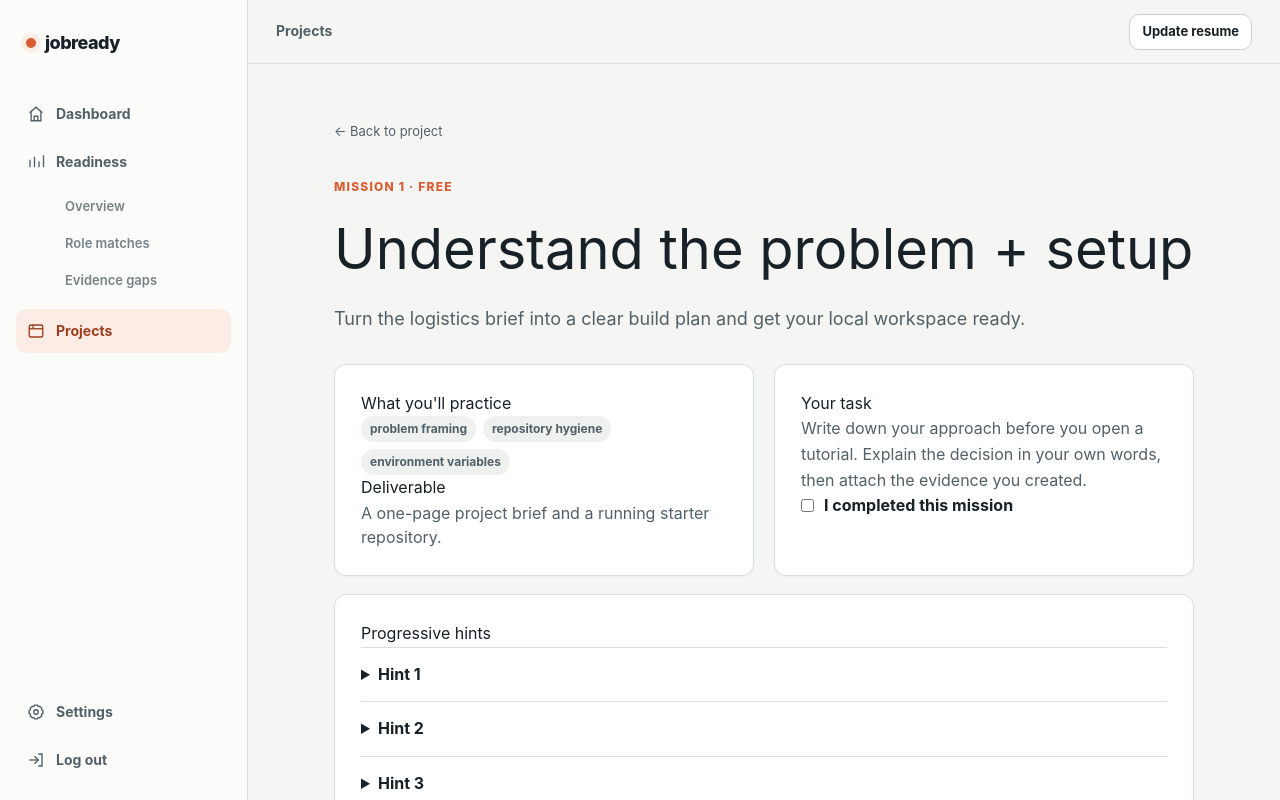
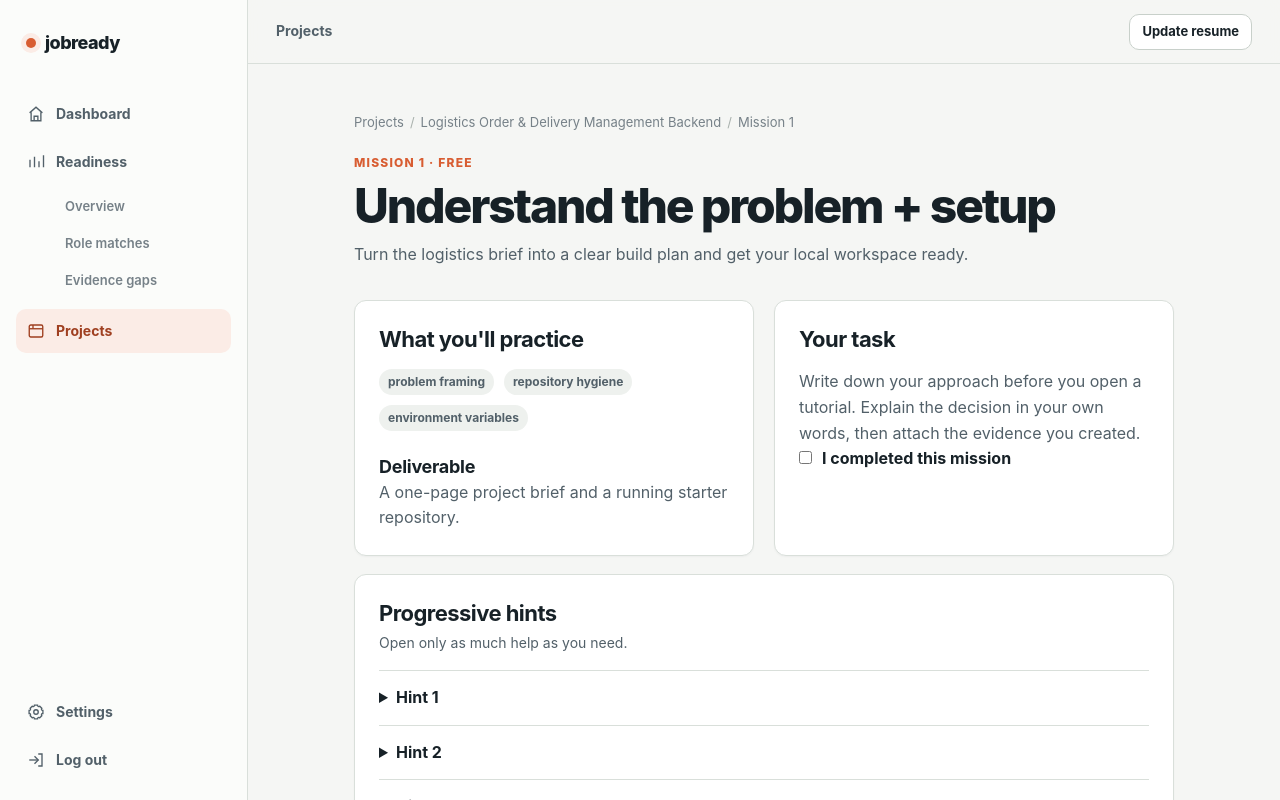
Before and after one commit to manideepreddyyanala4-svg/Job-Ready-MVP, a Next.js app: page /projects/logistics-backend/missions/m1 in a window 1280 px wide. Shown: the top 800 px of the page. Built offline with nearby package versions, Linux system fonts and the light colour scheme.

Commit message:
Apply shared mission workspace UI

```diff
--- a/src/app/projects/[projectId]/missions/[missionId]/MissionClient.tsx
+++ b/src/app/projects/[projectId]/missions/[missionId]/MissionClient.tsx
@@ -1,351 +1,59 @@
 "use client";
 
 import { useEffect, useState } from "react";
-import Link from "next/link";
 import { AppShell } from "@/components/AppShell";
+import { Alert, Badge, Breadcrumb, Button, Card, PageHeader, SectionHeader } from "@/components/ui";
 import { isMissionComplete, setMissionComplete } from "@/lib/demo-storage";
 
-export type MissionViewProject = {
-  id: string;
-  title: string;
-};
+export type MissionViewProject = { id: string; title: string };
+export type MissionViewMission = { id: string; title: string; objective: string; time: string; free?: boolean; concepts: string[]; deliverable: string; why?: string; resources?: string[]; hints?: string[] };
+type MissionPageProps = { projectId: string; missionId: string; missionNumber: number; project: MissionViewProject; mission: MissionViewMission; hasServerEntitlement: boolean };
 
-export type MissionViewMission = {
-  id: string;
-  title: string;
-  objective: string;
-  time: string;
-  free?: boolean;
-  concepts: string[];
-  deliverable: string;
-  why?: string;
-  resources?: string[];
-  hints?: string[];
-};
-
-type MissionPageProps = {
-  projectId: string;
-  missionId: string;
-  missionNumber: number;
-  project: MissionViewProject;
-  mission: MissionViewMission;
-  hasServerEntitlement: boolean;
-};
-
-export function MissionPage({
-  projectId,
-  missionId,
-  missionNumber,
-  project,
-  mission,
-  hasServerEntitlement,
-}: MissionPageProps) {
+export function MissionPage({ projectId, missionId, missionNumber, project, mission, hasServerEntitlement }: MissionPageProps) {
   const [done, setDone] = useState(false);
   const [paid, setPaid] = useState(hasServerEntitlement);
   const [busy, setBusy] = useState(false);
   const [paymentError, setPaymentError] = useState("");
+  const [saveError, setSaveError] = useState("");
 
   useEffect(() => {
-    const timer = window.setTimeout(
-      async () => {
-        if (process.env.NEXT_PUBLIC_JOBREADY_MODE !== "production") {
-          setPaid(Boolean(window.localStorage.getItem("jobready-entitlement")));
-        }
-        if (process.env.NEXT_PUBLIC_JOBREADY_MODE === "production") {
-          await fetch("/api/projects/enroll", {
-            method: "POST",
-            headers: { "Content-Type": "application/json" },
-            body: JSON.stringify({ projectId }),
-          });
-          const progressResponse = await fetch(`/api/projects/progress?projectId=${encodeURIComponent(projectId)}`);
+    const timer = window.setTimeout(async () => {
+      if (process.env.NEXT_PUBLIC_JOBREADY_MODE !== "production") setPaid(Boolean(window.localStorage.getItem("jobready-entitlement")));
+      if (process.env.NEXT_PUBLIC_JOBREADY_MODE === "production") {
+        await fetch("/api/projects/enroll", { method: "POST", headers: { "Content-Type": "application/json" }, body: JSON.stringify({ projectId }) });
+        const progressResponse = await fetch(`/api/projects/progress?projectId=${encodeURIComponent(projectId)}`);
+        if (progressResponse.ok) {
           const progress = await progressResponse.json() as { progress?: Array<{ mission_id: string; completed_at: string | null }> };
           setDone(Boolean(progress.progress?.some((item) => item.mission_id === missionId && item.completed_at)));
-        } else {
-          setDone(isMissionComplete(projectId, missionId));
         }
-      },
-      0,
-    );
+      } else setDone(isMissionComplete(projectId, missionId));
+    }, 0);
     return () => window.clearTimeout(timer);
   }, [missionId, projectId]);
 
   const unlock = async () => {
-    setBusy(true);
-    setPaymentError("");
-
+    setBusy(true); setPaymentError("");
     try {
-      const response = await fetch("/api/payments/mock/complete", {
-        method: "POST",
-        headers: { "Content-Type": "application/json" },
-        body: JSON.stringify({ projectId }),
-      });
+      const response = await fetch("/api/payments/mock/complete", { method: "POST", headers: { "Content-Type": "application/json" }, body: JSON.stringify({ projectId }) });
       const result = await response.json() as { ok: boolean; entitlement?: { entitlementId: string }; message?: string };
       if (!response.ok || !result.ok || !result.entitlement) throw new Error(result.message ?? "Payment failed");
-      setPaid(true);
-      localStorage.setItem("jobready-entitlement", JSON.stringify(result.entitlement));
-    } catch (error) {
-      setPaymentError(error instanceof Error ? error.message : "The payment could not be completed.");
-    } finally {
-      setBusy(false);
-    }
+      setPaid(true); localStorage.setItem("jobready-entitlement", JSON.stringify(result.entitlement));
+    } catch { setPaymentError("The demo checkout could not be completed. Try again."); }
+    finally { setBusy(false); }
   };
 
   const saveProgress = async (complete: boolean) => {
-    setDone(complete);
+    setSaveError(""); setDone(complete);
     if (process.env.NEXT_PUBLIC_JOBREADY_MODE === "production") {
-      await fetch("/api/projects/progress", {
-        method: "POST",
-        headers: { "Content-Type": "application/json" },
-        body: JSON.stringify({ projectId, missionId, complete }),
-      });
-    } else {
-      setMissionComplete(projectId, missionId, complete);
-    }
+      const response = await fetch("/api/projects/progress", { method: "POST", headers: { "Content-Type": "application/json" }, body: JSON.stringify({ projectId, missionId, complete }) });
+      if (!response.ok) { setDone(!complete); setSaveError("We couldn't save this mission state. Try again."); }
+    } else setMissionComplete(projectId, missionId, complete);
   };
 
-  return (
-    <AppShell>
-      <main
-        className="container"
-        style={{ padding: "54px 0", maxWidth: 860 }}
-      >
-        <Link
-          href={`/projects/${project.id}`}
-          style={{
-            color: "var(--muted)",
-            fontSize: 13,
-          }}
-        >
-          ← Back to project
-        </Link>
-
-        <div
-          className="eyebrow"
-          style={{ marginTop: 35 }}
-        >
-          Mission {missionNumber} ·{" "}
-          {mission.free ? "Free" : "Paid Project Pass"}
-        </div>
-
-        <h1
-          className="serif"
-          style={{
-            fontSize: 56,
-            margin: "10px 0",
-          }}
-        >
-          {mission.title}
-        </h1>
-
-        <p
-          style={{
-            fontSize: 18,
-            color: "var(--muted)",
-            lineHeight: 1.6,
-          }}
-        >
-          {mission.objective}
-        </p>
-
-        {!mission.free && !paid ? (
-          <div
-            className="card"
-            style={{
-              padding: 30,
-              marginTop: 28,
-              background: "#173c50",
-              color: "#fff",
-            }}
-          >
-            <div
-              className="eyebrow"
-              style={{ color: "#f5ad78" }}
-            >
-              Keep going
-            </div>
-
-            <h2 style={{ fontSize: 28 }}>
-              Unlock the full project workspace.
-            </h2>
-
-            <p
-              style={{
-                color: "#c4d2d2",
-                lineHeight: 1.55,
-              }}
-            >
-              Mission 1 is free. Continue with all 12 missions,
-              hints, resources, and progress tracking for a
-              one-time beta Project Pass.
-            </p>
-
-            <button
-              className="btn btn-primary"
-              onClick={unlock}
-              disabled={busy}
-            >
-              {busy
-                ? "Opening secure demo checkout…"
-                : "Unlock for ₹499 →"}
-            </button>
-            {paymentError && <p role="alert" style={{ fontSize: 13, color: "#ffd0c5" }}>{paymentError}</p>}
-
-            <p
-              style={{
-                fontSize: 12,
-                color: "#c4d2d2",
-              }}
-            >
-              Demo payment only. Production Razorpay verification
-              and webhooks are adapter-ready.
-            </p>
-          </div>
-        ) : (
-          <>
-            <div
-              className="grid"
-              style={{
-                gridTemplateColumns: "1fr 1fr",
-                marginTop: 30,
-              }}
-            >
-              <div
-                className="card"
-                style={{ padding: 26 }}
-              >
-                <h3 style={{ marginTop: 0 }}>
-                  What you&apos;ll practice
-                </h3>
-
-                <div
-                  style={{
-                    display: "flex",
-                    gap: 7,
-                    flexWrap: "wrap",
-                  }}
-                >
-                  {mission.concepts.map((concept) => (
-                    <span
-                      className="tag"
-                      key={concept}
-                    >
-                      {concept}
-                    </span>
-                  ))}
-                </div>
-
-                <h3>Deliverable</h3>
-
-                <p
-                  style={{
-                    color: "var(--muted)",
-                    lineHeight: 1.5,
-                  }}
-                >
-                  {mission.deliverable}
-                </p>
-              </div>
-
-              <div
-                className="card"
-                style={{ padding: 26 }}
-              >
-                <h3 style={{ marginTop: 0 }}>
-                  Your task
-                </h3>
-
-                <p
-                  style={{
-                    color: "var(--muted)",
-                    lineHeight: 1.6,
-                  }}
-                >
-                  Write down your approach before you open a
-                  tutorial. Explain the decision in your own words,
-                  then attach the evidence you created.
-                </p>
-
-                <label
-                  style={{
-                    display: "flex",
-                    gap: 10,
-                    alignItems: "center",
-                    fontWeight: 700,
-                  }}
-                >
-                  <input
-                    type="checkbox"
-                    checked={done}
-                    onChange={(event) => {
-                      const complete = event.target.checked;
-                      setDone(complete);
-                      void saveProgress(complete);
-                    }}
-                  />
-                  I completed this mission
-                </label>
-
-                {done && (
-                  <p
-                    style={{
-                      color: "#34765c",
-                      fontSize: 13,
-                    }}
-                  >
-                    Mission saved locally. Nice work.
-                  </p>
-                )}
-              </div>
-            </div>
-
-            <div
-              className="card"
-              style={{
-                padding: 26,
-                marginTop: 18,
-              }}
-            >
-              <h3 style={{ marginTop: 0 }}>
-                Progressive hints
-              </h3>
-
-              {[
-                "Start with the user problem, not the framework.",
-                "Name the inputs, outputs, and one edge case.",
-                "Sketch the flow before you choose an implementation.",
-                "Turn the sketch into a small checklist you can verify.",
-              ].map((hint, index) => (
-                <details
-                  key={hint}
-                  style={{
-                    borderTop: "1px solid var(--line)",
-                    padding: "14px 0",
-                  }}
-                >
-                  <summary
-                    style={{
-                      cursor: "pointer",
-                      fontWeight: 700,
-                    }}
-                    onClick={() => localStorage.setItem(`jobready-hint:${projectId}:${missionId}:${index + 1}`, "used")}
-                  >
-                    Hint {index + 1}
-                  </summary>
-
-                  <p
-                    style={{
-                      color: "var(--muted)",
-                      fontSize: 14,
-                    }}
-                  >
-                    {hint}
-                  </p>
-                </details>
-              ))}
-            </div>
-          </>
-        )}
-      </main>
-    </AppShell>
-  );
+  return <AppShell><main className="app-page app-page-narrow"><Breadcrumb items={[{ label: "Projects", href: "/projects" }, { label: project.title, href: `/projects/${project.id}` }, { label: `Mission ${missionNumber}` }]} /><PageHeader eyebrow={`Mission ${missionNumber} · ${mission.free ? "Free" : "Project Pass"}`} title={mission.title} description={mission.objective} />
+    {!mission.free && !paid ? <Card className="card-pad" strong><div className="eyebrow" style={{ color: "#f4ad91" }}>Continue the project</div><h2 className="section-title" style={{ color: "#fff", marginTop: 10 }}>Unlock the full project workspace.</h2><p style={{ color: "#cbd6d9" }}>Mission 1 is free. Continue with all 12 missions, hints, resources, and progress tracking for the one-time beta Project Pass.</p><Button onClick={unlock} disabled={busy}>{busy ? "Opening demo checkout…" : "Unlock for ₹499 →"}</Button>{paymentError && <div style={{ marginTop: 14 }}><Alert tone="error">{paymentError}</Alert></div>}<p className="meta" style={{ color: "#aebdc2", marginBottom: 0 }}>Demo payment only. Production Razorpay remains disabled.</p></Card> : <>
+      <div className="grid" style={{ gridTemplateColumns: "1fr 1fr" }}><Card className="card-pad"><SectionHeader title="What you'll practice" /><div className="cluster">{mission.concepts.map((concept) => <Badge key={concept}>{concept}</Badge>)}</div><h3 className="card-title" style={{ marginTop: 24 }}>Deliverable</h3><p className="secondary-text">{mission.deliverable}</p></Card><Card className="card-pad"><SectionHeader title="Your task" /><p className="secondary-text">Write down your approach before you open a tutorial. Explain the decision in your own words, then attach the evidence you created.</p><label style={{ display: "flex", gap: 10, alignItems: "flex-start", fontWeight: 700 }}><input type="checkbox" checked={done} onChange={(event) => void saveProgress(event.target.checked)} style={{ marginTop: 5 }} /><span>I completed this mission</span></label>{done && <div style={{ marginTop: 14 }}><Alert tone="success">Mission progress saved.</Alert></div>}{saveError && <div style={{ marginTop: 14 }}><Alert tone="error">{saveError}</Alert></div>}</Card></div>
+      <Card className="card-pad" style={{ marginTop: 18 }}><SectionHeader title="Progressive hints" description="Open only as much help as you need." />{["Start with the user problem, not the framework.", "Name the inputs, outputs, and one edge case.", "Sketch the flow before you choose an implementation.", "Turn the sketch into a small checklist you can verify."].map((hint, index) => <details key={hint} style={{ borderTop: "1px solid var(--border)", padding: "14px 0" }}><summary style={{ cursor: "pointer", fontWeight: 700 }} onClick={() => localStorage.setItem(`jobready-hint:${projectId}:${missionId}:${index + 1}`, "used")}>Hint {index + 1}</summary><p className="secondary-text" style={{ fontSize: 14 }}>{hint}</p></details>)}</Card>
+    </>}
+  </main></AppShell>;
 }
```
